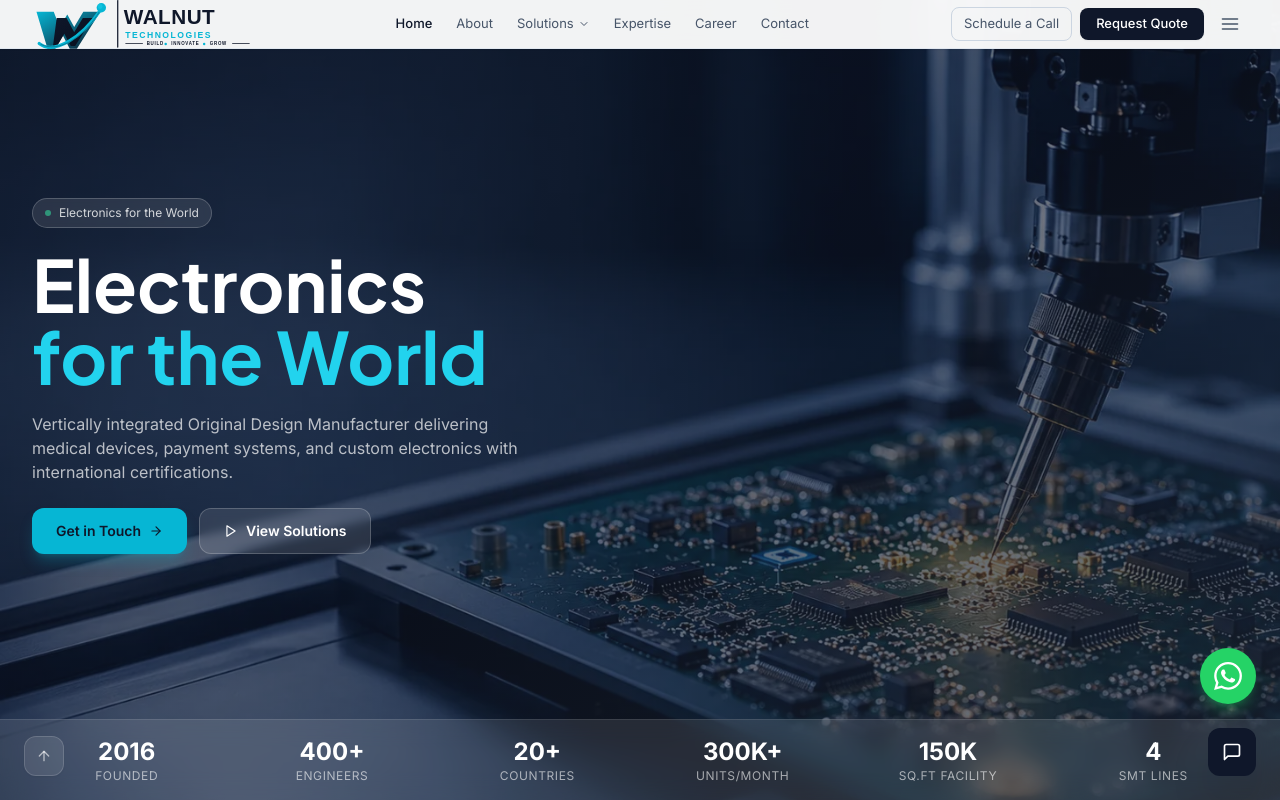
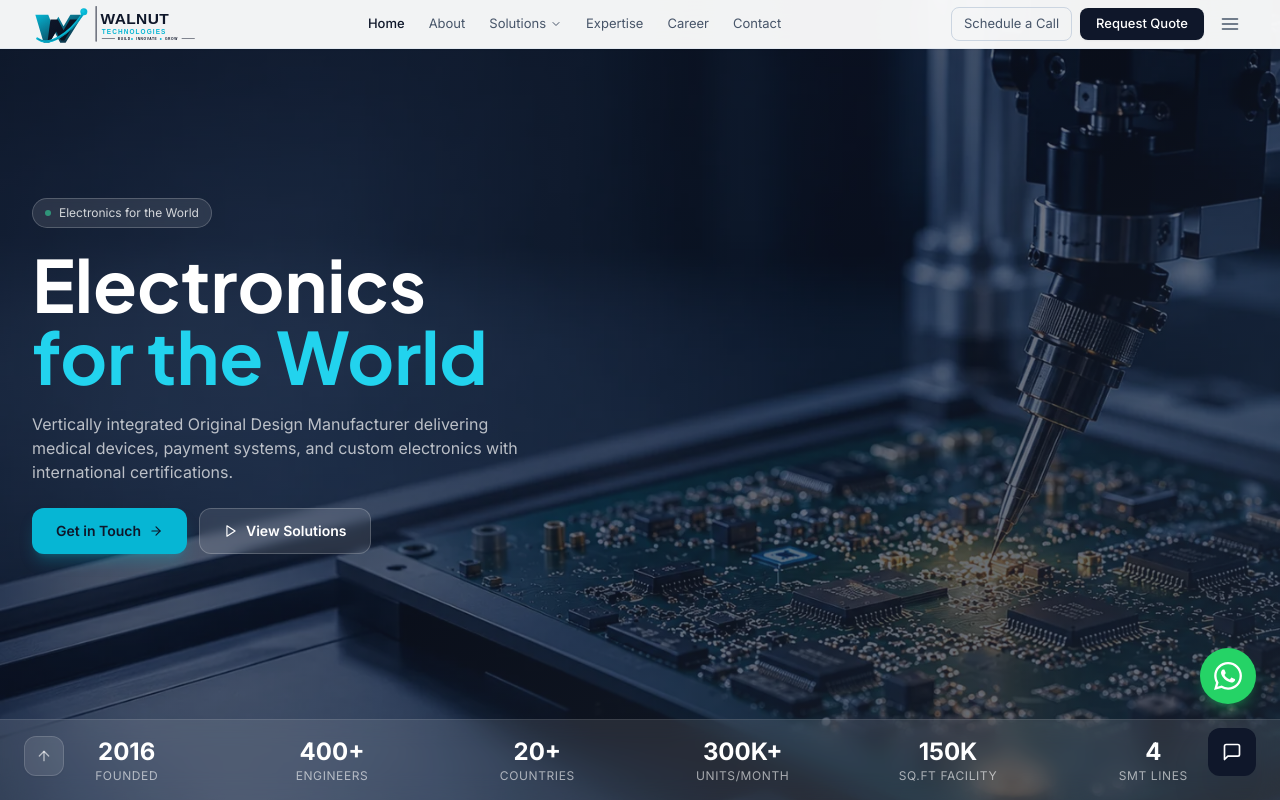
Before and after one commit to nitin-patyal-57/Walnut-technologies, a React (Vite) app: page / in a window 1280 px wide. Shown: the top 800 px of the page. Built offline with nearby package versions, Linux system fonts and the light colour scheme.

Commit message:
fix: adjust logo size to h-10 md:h-12 in header

```diff
--- a/src/components/Navbar.jsx
+++ b/src/components/Navbar.jsx
@@ -96,7 +96,7 @@ export default function Navbar({ onOpenQuote, onOpenSchedule }) {
               <img
                 src="/walnut-logo/walnut_technologies_logo.svg"
                 alt="Walnut Technologies"
-                className="h-14 md:h-16 w-auto object-contain -my-3"
+                className="h-10 md:h-12 w-auto object-contain"
               />
             </a>
 
```
